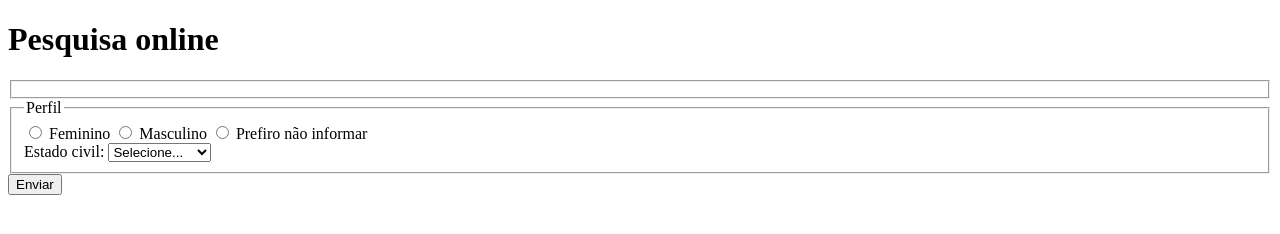
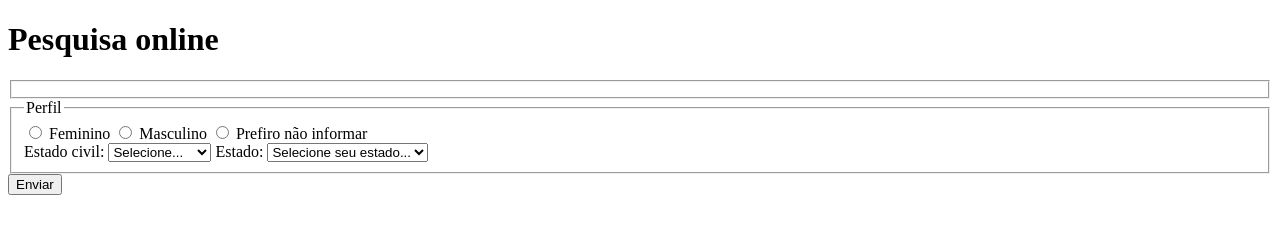
Before and after one commit to Msousan/pesquisa-culturama, a plain HTML site: page index.html in a window 1280 px wide. Drawn offline with Linux system fonts and the light colour scheme.

Commit message:
Adiciona opcoes de estado

```diff
--- a/index.html
+++ b/index.html
@@ -59,6 +59,37 @@
                 <option value="divorciado">Divorciado</option>
                 <option value="uniaoEstavel">União estável</option>
             </select>
+            <label for="userState">Estado:</label>
+            <select name="userState">
+                <option value="notInformed">Selecione seu estado...</option>
+                <option value="AC">Acre</option>
+                <option value="AL">Alagoas</option>
+                <option value="AP">Amapá</option>
+                <option value="AM">Amazonas</option>
+                <option value="BA">Bahia</option>
+                <option value="CE">Ceará</option>
+                <option value="DF">Distrito Federal</option>
+                <option value="ES">Espírito Santo</option>
+                <option value="GO">Goiás</option>
+                <option value="MA">Maranhão</option>
+                <option value="MT">Mato Grosso</option>
+                <option value="MS">Mato Grosso do Sul</option>
+                <option value="MG">Minas Gerais</option>
+                <option value="PA">Pará</option>
+                <option value="PB">Paraíba</option>
+                <option value="PR">Paraná</option>
+                <option value="PE">Pernambuco</option>
+                <option value="PI">Piauí</option>''
+                <option value="RJ">Rio de Janeiro</option>
+                <option value="RN">Rio Grande do Norte</option>
+                <option value="RS">Rio Grande do Sul</option>
+                <option value="RO">Rondônia</option>
+                <option value="RR">Roraima</option>
+                <option value="SC">Santa Catarina</option>
+                <option value="SP">São Paulo</option>
+                <option value="SE">Sergipe</option>
+                <option value="TO">Tocantins</option>
+            </select>
         </fieldset>
         <button type="submit">Enviar</button>
       </form>
```
